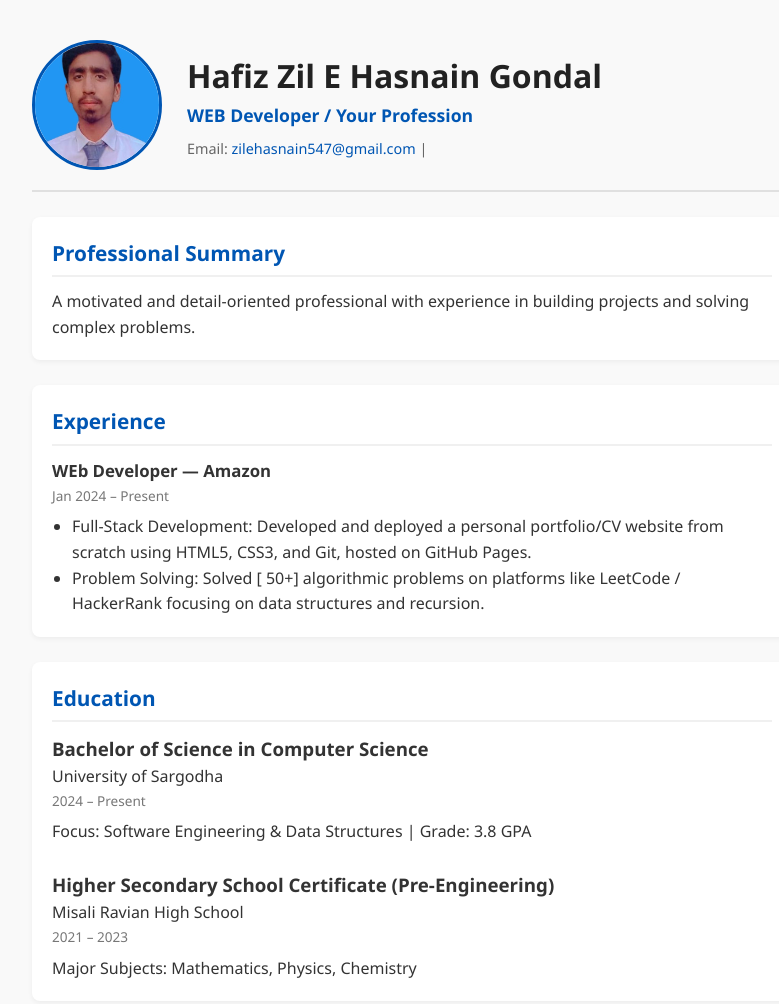
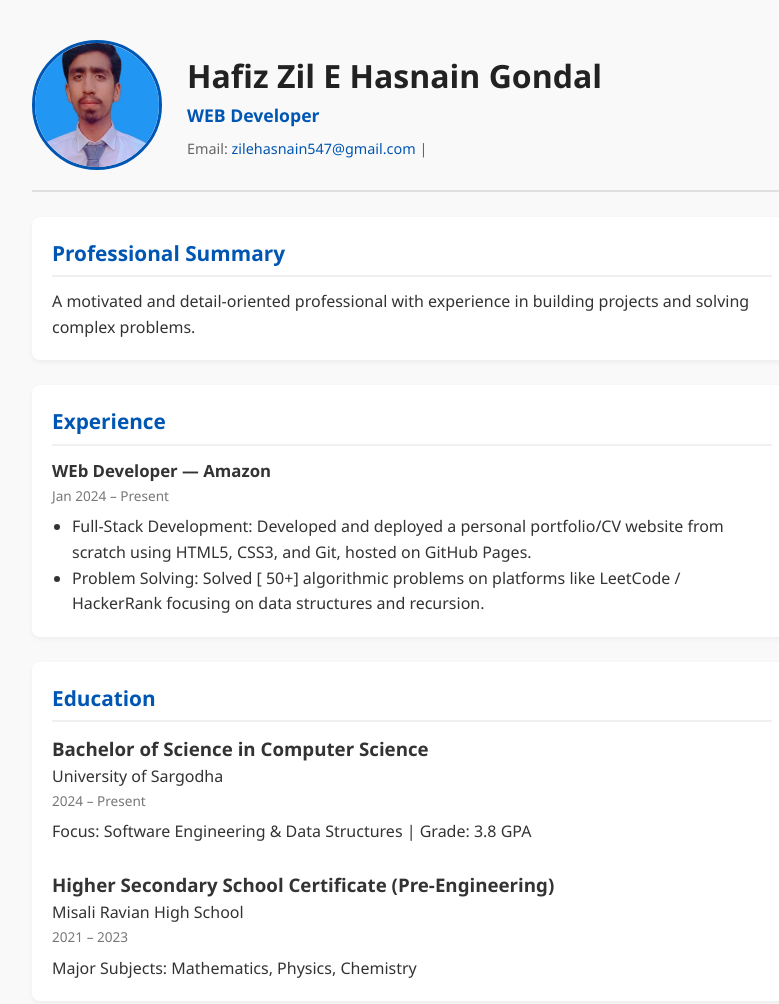
Before and after one commit to zilehasnain547-png/My-CV, a plain HTML site: page index.html in a window 1280 px wide. Shown: the top 1004 px of the page, without its empty margins (228-1007 px from the left). Drawn offline with Linux system fonts and the light colour scheme.

Commit message:
Update index.html

```diff
--- a/index.html
+++ b/index.html
@@ -14,7 +14,7 @@
 
         <div class="header-text">
             <h1>Hafiz Zil E Hasnain Gondal </h1>
-            <p class="title">WEB Developer / Your Profession</p>
+            <p class="title">WEB Developer </p>
             <p class="contact">
                 Email: <a href="mailto:zilehasnain547@gmail.com">zilehasnain547@gmail.com</a> |
 
```
